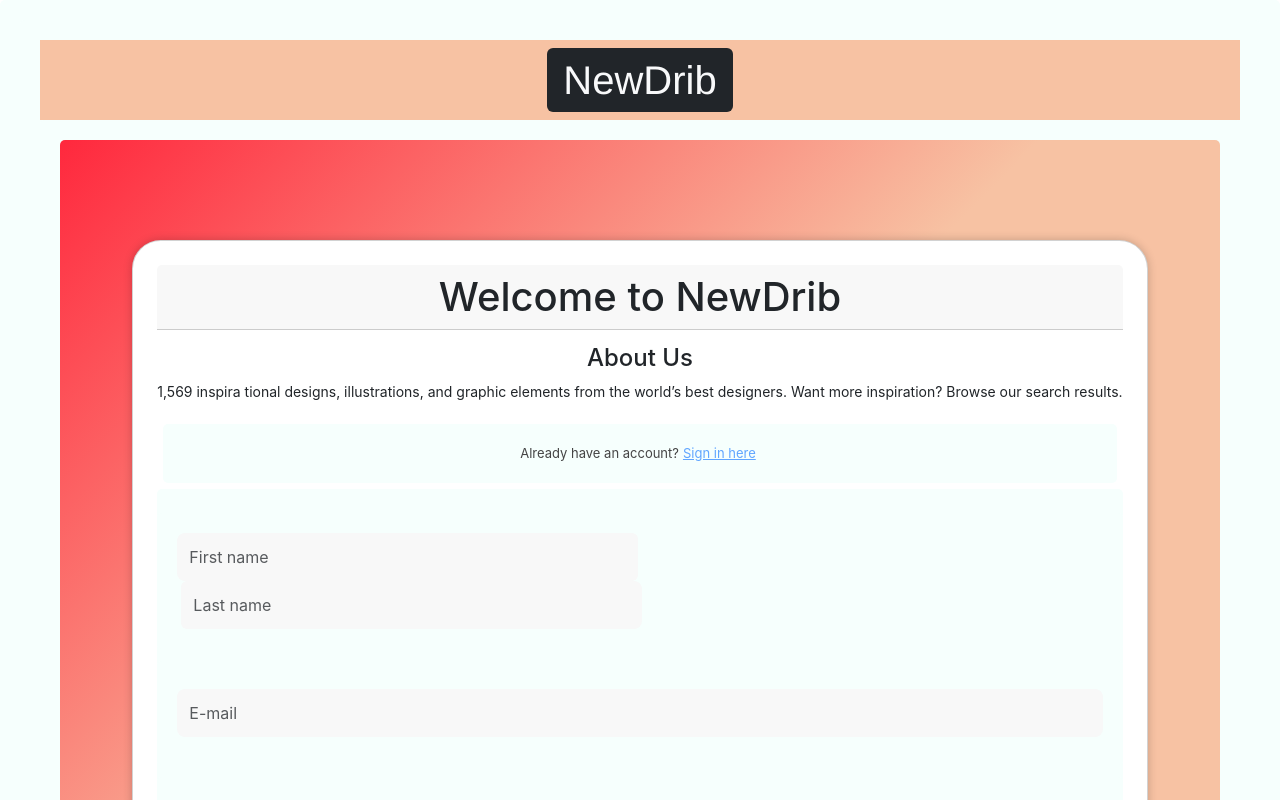
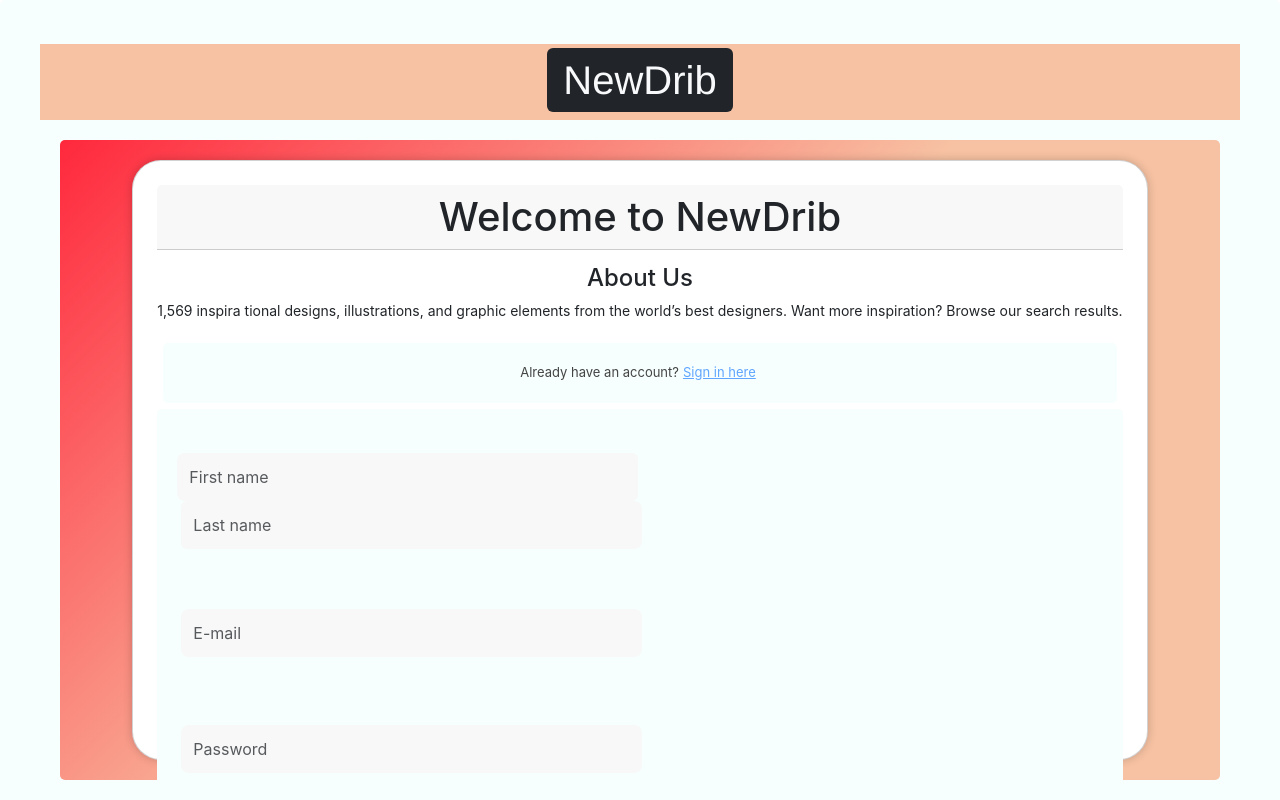
Before and after one commit to Jesalim/Dribble-ph2-project, a React (Create React App) app: page / in a window 1280 px wide. Shown: the top 800 px of the page. Built offline with nearby package versions, Linux system fonts and the light colour scheme.

Commit message:
added readme

```diff
--- a/src/App.css
+++ b/src/App.css
@@ -1,6 +1,6 @@
 .App {
   background: linear-gradient(135deg, #FF283D, #F7C2A3, #F7C2A3);
-  height: 100vh;
+  height: 80%;
   display: flex;
   justify-content: center;
   align-items: center;
@@ -129,7 +129,8 @@
   background: linear-gradient(135deg, #F7C2A3, #F7C2A3);
   justify-content: center;
   font-family: 'Franklin Gothic Medium';
-
+  margin-top: 1mm;
+  width: auto;
 }
 
 .card-shots {
--- a/src/components/homepage.js
+++ b/src/components/homepage.js
@@ -70,10 +70,10 @@ Want more inspiration? Browse our search results.</p>
             <input type="text" className="form-control half" placeholder="Last name" />
         </div>
         <div className="form-group">
-            <input type="email" onChange={handleInputChange} className="form-control" placeholder="E-mail" required/>
+            <input type="email" onChange={handleInputChange} className="form-control half" placeholder="E-mail" required/>
         </div>
           <div className="form-group">
-            <input type="password" onChange={handleInputChange} className="form-control" placeholder="Password" required/>
+            <input type="password" onChange={handleInputChange} className="form-control half" placeholder="Password" required/>
           </div>
           <button onClick={() => navigate("/login")} className="submit-button">Sign up</button>
           <label className="terms">
--- a/src/components/navbar.js
+++ b/src/components/navbar.js
@@ -13,7 +13,7 @@ function Navbar() {
             <card className="nav">
                 <ul class="nav nav-pills">
                     <li class="nav-item">
-                        <h1> <Link class="nav-link text-light bg-dark mt-2" aria-current="page" to="/">NewDrib</Link></h1>
+                        <h1> <Link class="nav-link text-light bg-dark" aria-current="page" to="/">NewDrib</Link></h1>
                     </li>
 
                 </ul>
@@ -22,7 +22,7 @@ function Navbar() {
     <Routes>
     <Route path="/" element= {<Homepage/>}></Route>
       <Route path="/login" element= {<LoginForm/>}></Route>
-      <Route path="/profile" element= {<Profile/>}></Route>
+      <Route path="/profile/*" element= {<Profile/>}></Route>
       <Route path="/dribbleShots" element= {<DribbleShots/>}></Route>
      </Routes>
 
```
Also changed, not shown: 1 other file (tests, documents, lock files or other folders).
